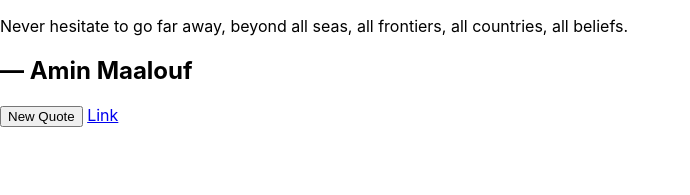
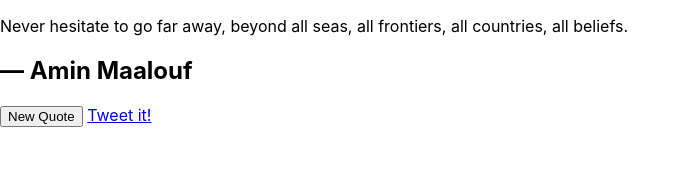
Before and after one commit to sharkantropo/MarkoCodeRepo, a React (Create React App) app in the folder quote-machine/: page / in a window 1280 px wide. Shown: the top 195 px of the page, without its empty margins (0-690 px from the left). Built offline with nearby package versions, Linux system fonts and the light colour scheme.

Commit message:
core logic done for quote-machine

```diff
--- a/quote-machine/src/App.js
+++ b/quote-machine/src/App.js
@@ -166,7 +166,7 @@
 {
 
 		return (
-			<a id="tweet-quote" href="twitter.com/intent/tweet">Link</a>
+			<a id="tweet-quote" href="twitter.com/intent/tweet">Tweet it!</a>
 		);
 }
 
```
